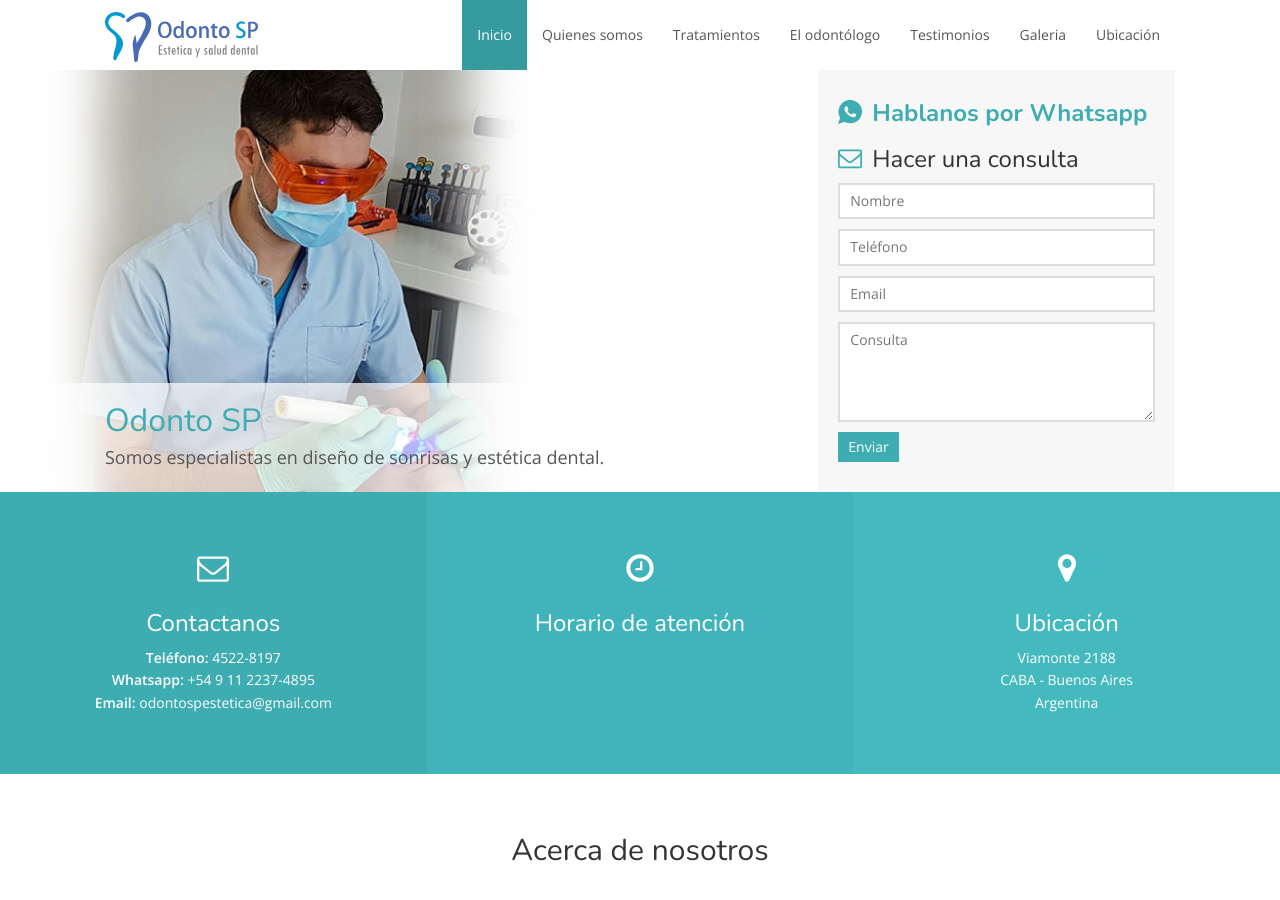
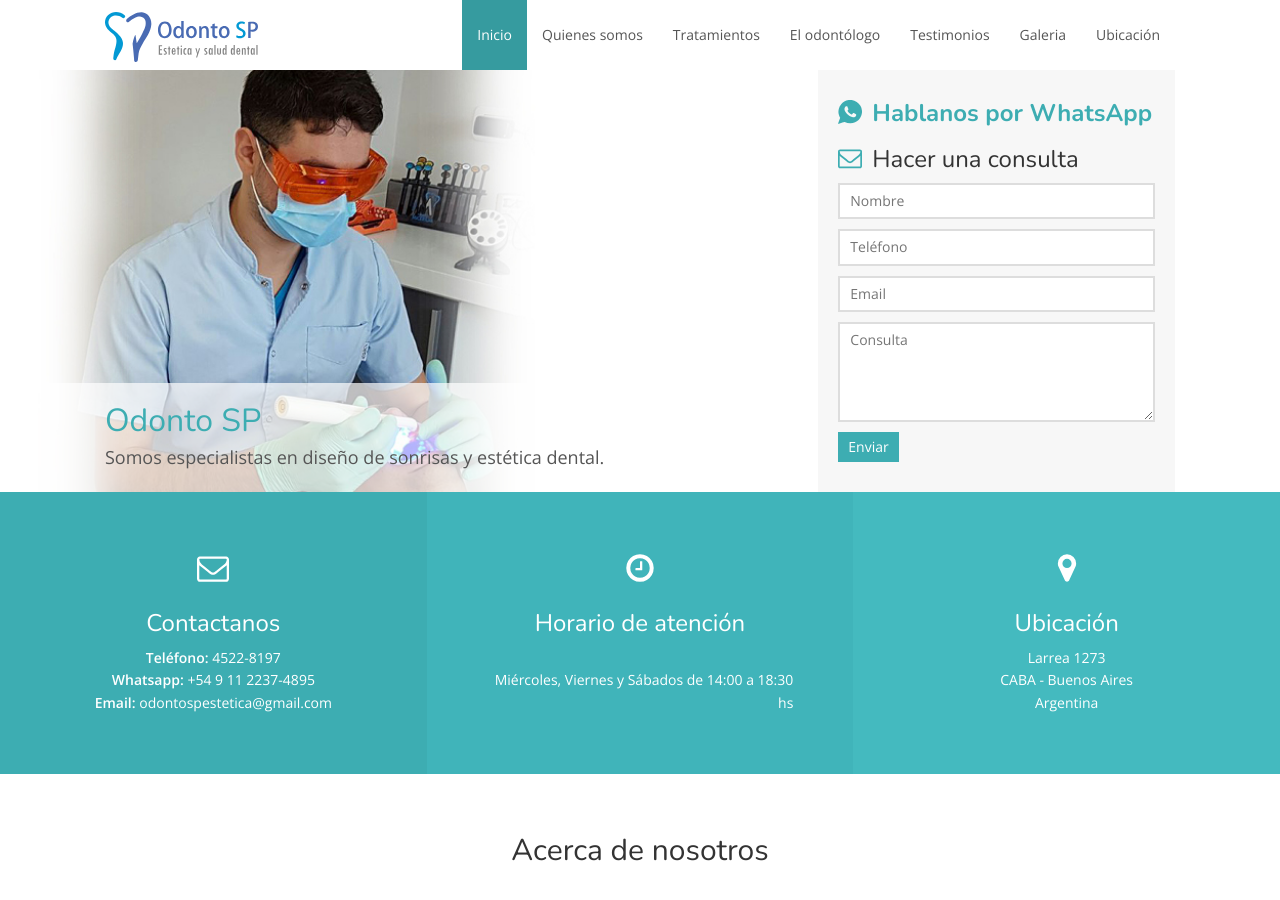
Before and after one commit to lucashpandolfo/lucashpandolfo, a Jekyll site: the page built from index.html, in a window 1280 px wide and 900 px high. Built offline with Jekyll 4.4.1, drawn with Linux system fonts in a browser that asks for light colours; nearby versions of some CDN libraries.

Commit message:
Cambio la direccion y el horario de atencion

```diff
--- a/_config.yml
+++ b/_config.yml
@@ -19,7 +19,9 @@ contact:
     phone: 4522-8197
     emergency: +54 9 11 2237-4895
     email: odontospestetica@gmail.com
-    address: Viamonte 2188 <br> CABA - Buenos Aires <br> Argentina
+    address: Larrea 1273 <br> CABA - Buenos Aires <br> Argentina
+
+dias_atencion: Miércoles, Viernes y Sábados de 14:00 a 18:30 hs
 
 # Testimonials
 testimonials:
@@ -28,7 +30,7 @@ testimonials:
 # Map
 map:
     zoom: 17
-    address: Viamonte 2188, CABA, Buenos Aires, Argentina
+    address: Larrea 1273, CABA, Buenos Aires, Argentina
     address_details: svg/min/logo.svg
 
 # Social settings
--- a/index.html
+++ b/index.html
@@ -16,7 +16,7 @@ layout: default
   <div class="container-fluid">
 
     <div class="col-sm-6 col-sm-offset-6 col-md-4 col-md-offset-8 form">
-      <h3><a id="wa-link" style="font-weight:bold" href="https://api.whatsapp.com/send?phone=5491122374895"><svg class="icon icon-whatsapp"><use xlink:href="#icon-whatsapp"></use></svg>Hablanos por Whatsapp</a></h3>
+      <h3><a id="wa-link" style="font-weight:bold" href="https://api.whatsapp.com/send?phone=5491122374895"><svg class="icon icon-whatsapp"><use xlink:href="#icon-whatsapp"></use></svg>Hablanos por WhatsApp</a></h3>
       <h3><svg class="icon icon-envelope-o"><use xlink:href="#icon-envelope-o"></use></svg>Hacer una consulta</h3>
       <form action="https://getsimpleform.com/messages?form_api_token={{ site.api_token }}" method="post">
         <div class="form-field">
```
